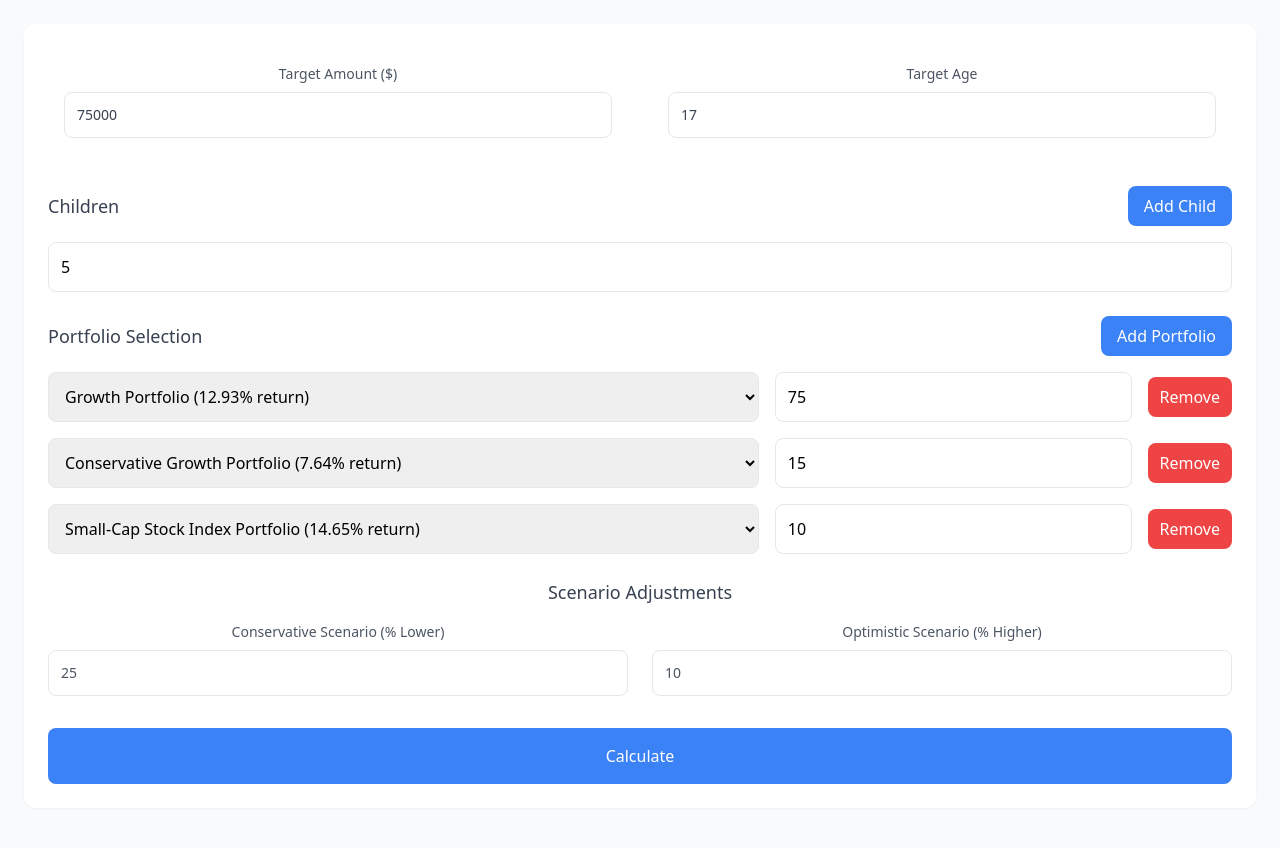
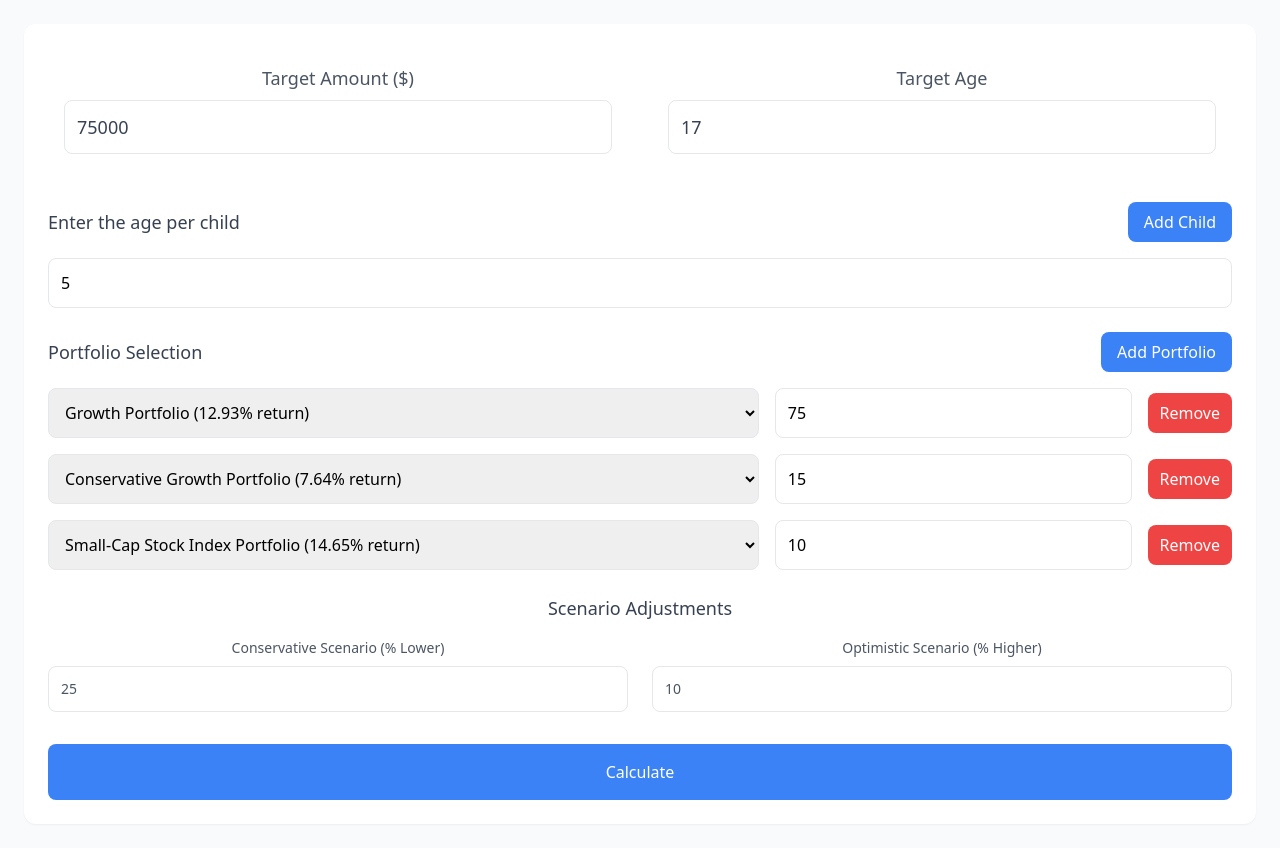
Before and after one commit to jlslu/NY-State-529-Portfolio-Visualization, a React (Create React App) app: page / in a window 1280 px wide. Shown: the top 848 px of the page. Built offline with nearby package versions, Linux system fonts and the light colour scheme.

Commit message:
Font size changes
Change the font size of select headers

```diff
--- a/src/components/PortfolioGrowthChart.js
+++ b/src/components/PortfolioGrowthChart.js
@@ -188,7 +188,7 @@ const PortfolioGrowthCalculator = () => {
       <form onSubmit={handleSubmit} className="mb-8 p-6 bg-white rounded-xl shadow-sm">
   <div className="grid grid-cols-2 gap-6 mb-6">
     <div className="bg-white p-4 rounded-lg">
-      <label className="block text-sm font-medium text-gray-600 mb-2">
+      <label className="block text-lg font-medium text-gray-600 mb-2">
         Target Amount ($)
         <input
           type="number"
@@ -200,7 +200,7 @@ const PortfolioGrowthCalculator = () => {
       </label>
     </div>
     <div className="bg-white p-4 rounded-lg">
-      <label className="block text-sm font-medium text-gray-600 mb-2">
+      <label className="block text-lg font-medium text-gray-600 mb-2">
         Target Age
         <input
           type="number"
@@ -217,7 +217,7 @@ const PortfolioGrowthCalculator = () => {
   {/* Children Section */}
   <div className="mb-6">
     <div className="flex justify-between items-center mb-4">
-      <h3 className="text-lg font-medium text-gray-700">Children</h3>
+      <h3 className="text-lg font-medium text-gray-700">Enter the age per child</h3>
       <button
         type="button"
         onClick={addChild}
```
